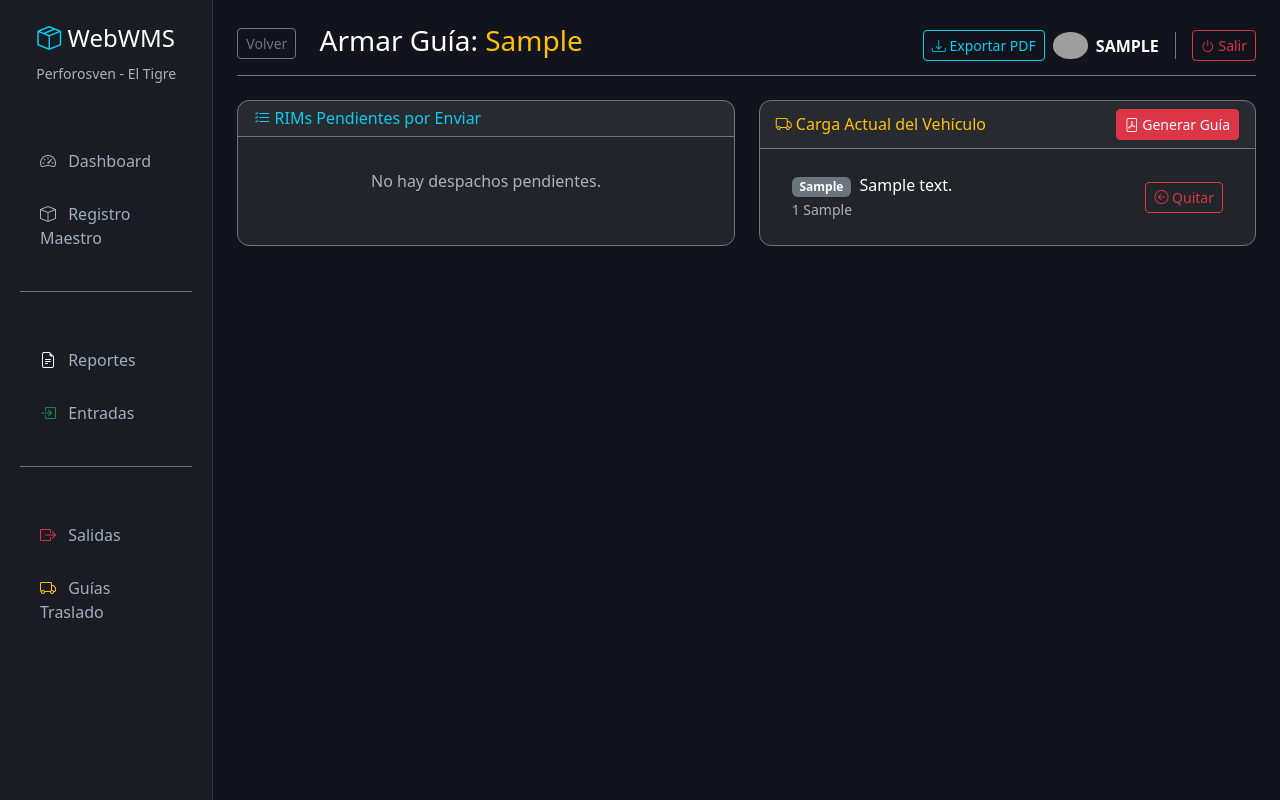
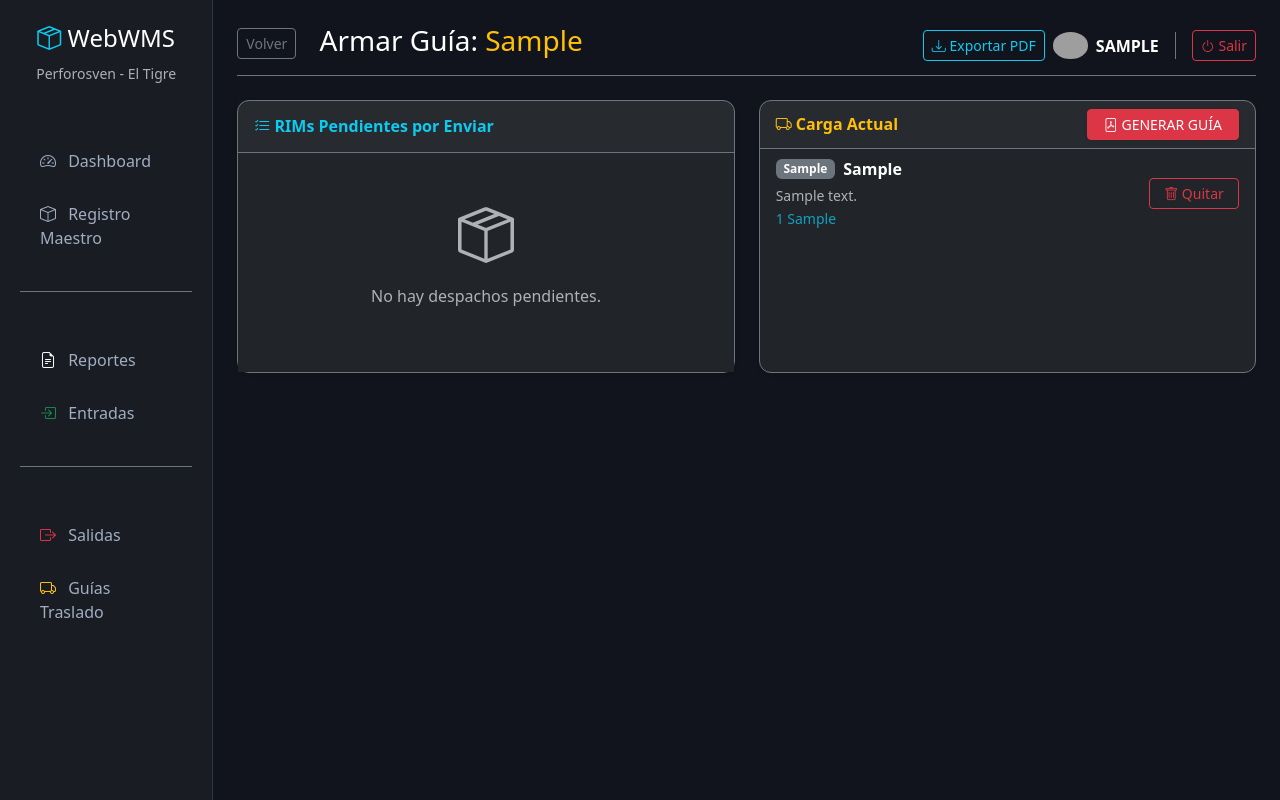
Before and after one commit to miliandrymaradey/Pasantias2026-Proyecto-Almacen, a Django app: page /guias/1/ in a window 1280 px wide. Run offline with Django 5.2, Linux system fonts and the light colour scheme; a user stored in the database is signed in; tables that the repository leaves empty hold one stand-in row (values such as "Sample post"); grey boxes are pictures that could not be loaded.

Commit message:
cambios en casa pruebas de pdf guias

```diff
--- a/inventario/templates/inventario/detalle_guia.html
+++ b/inventario/templates/inventario/detalle_guia.html
@@ -5,61 +5,93 @@
 {% block content %}
 <div class="row">
     <!-- COLUMNA IZQUIERDA: MATERIALES PENDIENTES (HUÉRFANOS) -->
-    <div class="col-md-6">
-        <div class="card bg-dark border-secondary h-100">
-            <div class="card-header border-secondary"><h6 class="text-info mb-0"><i class="bi bi-list-check"></i> RIMs Pendientes por Enviar</h6></div>
-            <div class="card-body">
-                <form method="POST">
+    <div class="col-md-6 mb-4 mb-md-0">
+        <div class="card bg-dark border-secondary h-100 shadow-sm">
+            <div class="card-header border-secondary py-3">
+                <h6 class="text-info mb-0 fw-bold"><i class="bi bi-list-check"></i> RIMs Pendientes por Enviar</h6>
+            </div>
+            <form method="POST" class="h-100 d-flex flex-column">
                 {% csrf_token %}
+                <div class="card-body p-0" style="max-height: 55vh; overflow-y: auto; overflow-x: hidden;">
                     <ul class="list-group list-group-flush bg-dark">
                         {% for item in items_pendientes %}
-                        <li class="list-group-item bg-dark border-secondary text-white d-flex justify-content-between align-items-center">
-                            <div>
-                                <input class="form-check-input me-2" type="checkbox" name="rims_seleccionados" value="{{ item.id }}" id="check{{ item.id }}">
-                                <label class="form-check-label" for="check{{ item.id }}">
-                                    <span class="badge bg-danger">{{ item.nro_rim }}</span> {{ item.material.codigo }}
-                                    <br><small class="text-muted">{{ item.material.descripcion }}</small>
+                        <li class="list-group-item bg-dark border-secondary text-white d-flex align-items-center justify-content-between py-2">
+                            <div class="d-flex align-items-center flex-grow-1 overflow-hidden me-2">
+                                <input class="form-check-input me-3 flex-shrink-0" type="checkbox" name="rims_seleccionados" value="{{ item.id }}" id="check{{ item.id }}">
+                                <label class="form-check-label flex-grow-1 overflow-hidden" for="check{{ item.id }}" style="cursor: pointer;">
+                                    <div class="d-flex align-items-center mb-1">
+                                        <span class="badge bg-danger me-2">{{ item.nro_rim }}</span>
+                                        <span class="fw-bold text-info">{{ item.material.codigo }}</span>
+                                    </div>
+                                    <div class="text-muted text-truncate small" style="max-width: 100%;">
+                                        {{ item.material.descripcion }}
+                                    </div>
                                 </label>
                             </div>
-                            <span class="fs-5 fw-bold">{{ item.cantidad|floatformat:0 }}</span>
+                            <div class="text-end flex-shrink-0 px-2" style="min-width: 60px;">
+                                <span class="fs-5 fw-bold text-white">{{ item.cantidad|floatformat:0 }}</span>
+                            </div>
                         </li>
                         {% empty %}
-                        <p class="text-muted text-center py-3">No hay despachos pendientes.</p>
+                        <div class="text-center py-5">
+                            <i class="bi bi-box-seam text-muted display-4 d-block mb-3"></i>
+                            <p class="text-muted">No hay despachos pendientes.</p>
+                        </div>
                         {% endfor %}
                     </ul>
+                </div>
                 {% if items_pendientes %}
-                    <button type="submit" class="btn btn-info w-100 mt-3 fw-bold text-dark"><i class="bi bi-arrow-right-circle"></i> Subir Marcados al Camión</button>
+                <div class="card-footer bg-transparent border-secondary py-3">
+                    <button type="submit" class="btn btn-info w-100 fw-bold text-dark shadow-sm">
+                        <i class="bi bi-arrow-right-circle"></i> SUBIR MARCADOS AL CAMIÓN
+                    </button>
+                </div>
                 {% endif %}
             </form>
-            </div>
         </div>
     </div>
 
     <!-- COLUMNA DERECHA: MATERIALES DENTRO DEL CAMIÓN -->
     <div class="col-md-6">
-        <div class="card bg-dark border-secondary h-100">
-            <div class="card-header border-secondary d-flex justify-content-between align-items-center">
-                <h6 class="text-warning mb-0"><i class="bi bi-truck"></i> Carga Actual del Vehículo</h6>
-                <a href="{% url 'generar_guia_pdf' guia.id %}" target="_blank" class="btn btn-sm btn-danger py-1"><i class="bi bi-file-pdf"></i> Generar Guía</a>
+        <div class="card bg-dark border-secondary h-100 shadow-sm">
+            <div class="card-header border-secondary d-flex justify-content-between align-items-center py-2">
+                <h6 class="text-warning mb-0 fw-bold"><i class="bi bi-truck"></i> Carga Actual</h6>
+                <a href="{% url 'generar_guia_pdf' guia.id %}" target="_blank" class="btn btn-sm btn-danger px-3 shadow-sm">
+                    <i class="bi bi-file-pdf"></i> GENERAR GUÍA
+                </a>
             </div>
-            <div class="card-body">
+            <div class="card-body p-0" style="max-height: 55vh; overflow-y: auto; overflow-x: hidden;">
                 <ul class="list-group list-group-flush" id="lista-carga">
                     {% for item in items_en_guia %}
-                    <li class="list-group-item bg-dark border-secondary text-white d-flex justify-content-between align-items-center animate-item">
-                        <div>
-                            <span class="badge bg-secondary">{{ item.nro_rim }}</span>
-                            <span class="ms-1">{{ item.material.descripcion|truncatechars:40 }}</span>
-                            <br><small class="text-muted">{{ item.cantidad|floatformat:0 }} {{ item.material.unidad_medida }}</small>
+                    <li class="list-group-item bg-dark border-secondary text-white d-flex align-items-center justify-content-between py-2 animate-item">
+                        <div class="flex-grow-1 overflow-hidden me-2">
+                            <div class="d-flex align-items-center mb-1">
+                                <span class="badge bg-secondary me-2">{{ item.nro_rim }}</span>
+                                <span class="fw-bold">{{ item.material.codigo }}</span>
                             </div>
+                            <div class="text-muted text-truncate small" style="max-width: 100%;">
+                                {{ item.material.descripcion }}
+                            </div>
+                            <small class="text-info opacity-75">{{ item.cantidad|floatformat:0 }} {{ item.material.unidad_medida }}</small>
+                        </div>
+                        <div class="flex-shrink-0 ms-2">
                             <a href="{% url 'quitar_de_guia' item.id %}" class="btn btn-sm btn-outline-danger btn-quitar"
-                           data-id="{{ item.id }}" title="Quitar del camión">
-                            <i class="bi bi-arrow-left-circle"></i> Quitar
+                               data-id="{{ item.id }}" title="Quitar del camión" style="min-width: 90px;">
+                                <i class="bi bi-trash"></i> Quitar
                             </a>
+                        </div>
                     </li>
                     {% empty %}
-                    <p class="text-muted text-center py-3">El camión está vacío.</p>
+                    <div class="text-center py-5">
+                        <i class="bi bi-truck text-muted display-4 d-block mb-3"></i>
+                        <p class="text-muted">El camión está vacío.</p>
+                    </div>
                     {% endfor %}
                 </ul>
+            </div>
+            <div class="card-footer bg-transparent border-top-0 py-3">
+                <!-- Espacio para mantener simetría con el footer de la izquierda -->
+                <div style="height: 38px;" class="d-none d-md-block"></div>
             </div>
         </div>
     </div>
--- a/inventario/views.py
+++ b/inventario/views.py
@@ -671,21 +671,30 @@ def generar_guia_pdf(request, pk):
     guia = get_object_or_404(GuiaTraslado, pk=pk)
 
     # 2. Buscamos todos los ítems (RIMs) asociados a esta guía
-    items = SalidaMaterial.objects.filter(guia=guia)
+    items = SalidaMaterial.objects.filter(guia=guia).order_by('id')
+    items_list = list(items)
 
-    # 3. Lógica de Relleno (Padding): Calculamos cuántas filas faltan para llegar a 15
-    # Esto asegura que el pie de página (firmas) sea empujado al final de la hoja
-    items_list = list(items)
-    max_items = 12
-    num_items = len(items_list)
-    padding = range(max(0, max_items - num_items))
+    # 3. Lógica de Chunking: Dividir en grupos de 12 para evitar que el diseño se rompa
+    max_items_por_pagina = 12
+    paginas = []
+
+    for i in range(0, len(items_list), max_items_por_pagina):
+        chunk = items_list[i : i + max_items_por_pagina]
+        padding_count = max_items_por_pagina - len(chunk)
+        paginas.append({
+            'items': chunk,
+            'padding': range(padding_count),
+            'inicio_conteo': i + 1  # Para que el correlativo de ítems sea continuo
+        })
+
+    total_paginas = len(paginas)
 
     # 4. Le decimos qué plantilla de diseño usar
     template_path = 'inventario/guia_traslado_pdf.html'
     context = {
         'guia': guia,
-        'items': items_list,
-        'padding': padding,
+        'paginas': paginas,
+        'total_paginas': total_paginas,
     }
 
     # 4. Renderizamos el HTML a string, pasando el request para resolver rutas
```
Also changed, not shown: inventario/templates/inventario/guia_traslado_pdf.html (+8 -7 lines), inventario/templates/inventario/lista_salidas.html (+14 -18 lines). Lines whose indentation alone changed are shown as unchanged.
